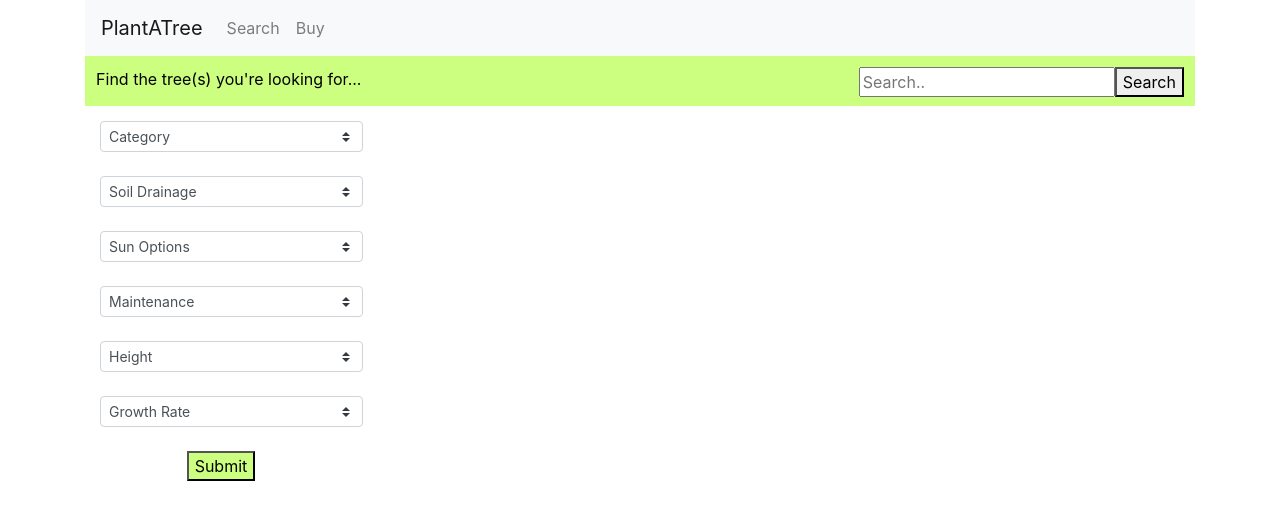
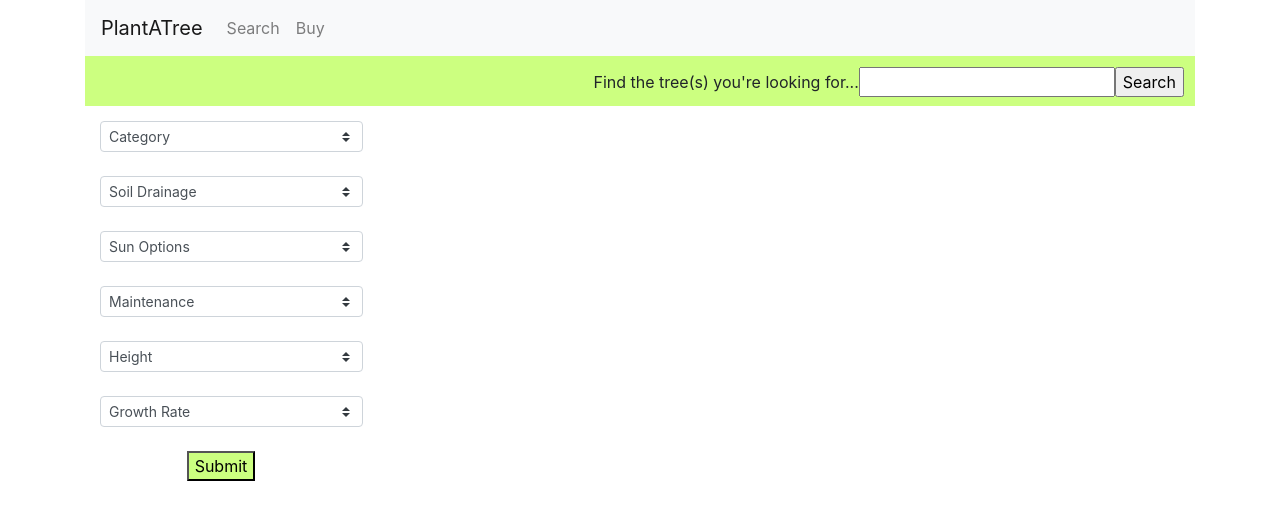
Before and after one commit to AlanaZupp/plant-a-tree, a React (Create React App) app: page /search in a window 1280 px wide. Shown: the top 520 px of the page. Built offline with nearby package versions, Linux system fonts and the light colour scheme.

Commit message:
Implemented SearchBox component

```diff
--- /dev/null
+++ b/src/components/SearchBox.component.js
@@ -0,0 +1,32 @@
+import React, {Component} from 'react';
+
+export default class SearchBox extends Component {
+    constructor(props) {
+        super(props);
+        this.state = {value: ''};
+
+        this.handleChange = this.handleChange.bind(this);
+        this.handleSubmit = this.handleSubmit.bind(this);
+    }
+
+    handleChange(event) {
+        this.setState({value: event.target.value});
+    }
+
+    handleSubmit(event) {
+        this.props.searchRes(this.state.value);
+        event.preventDefault();
+    }
+
+    render() {
+        return(
+            <form onSubmit={this.handleSubmit}>
+                <label>
+                    Find the tree(s) you're looking for...
+                    <input type="text" value={this.state.value} onChange={this.handleChange} />
+                </label>
+                <input type="submit" value="Search" />
+            </form>
+        );
+    }
+}
--- a/src/components/searchpage.component.js
+++ b/src/components/searchpage.component.js
@@ -1,4 +1,5 @@
 import React, {Component} from 'react';
+import SearchBox from "./SearchBox.component";
 import "./searchpage.css";
 
 //array of json tree objects
@@ -12,10 +13,8 @@ export default class SearchPage extends Component{
         return(
             <div className="fullPage">
                 <div className="searchBar">
-                    <p>Find the tree(s) you're looking for...</p>
                     <div className="search">
-                        <input type="text" placeholder="Search.." id="searchBox"></input>
-                        <button type="button" onClick={this.searchRes}>Search</button><br/><br/>
+                        <SearchBox searchRes={this.searchRes}/>
                     </div>
                 </div>
                 <div className="options">
@@ -109,6 +108,27 @@ export default class SearchPage extends Component{
     //     }
     // }
 
-    // //blank search function
-    // searchRes(){}
+    searchRes(value) {
+        results = "";
+
+        for (var i = 0; i<trees.length; i++) {
+            if (trees[i].state.name.toLowerCase().includes(value.toLowerCase()) || trees[i].state.category.toLowerCase().includes(value.toLowerCase()))
+            {
+                results += trees[i].result_string();
+                if (i < trees.length + 1)
+                {
+                    results += "<br/>";
+                }
+            }
+        }
+
+        if(results!=="") {
+            //change result paragraph to show the list of trees
+            document.getElementById('result').innerHTML="The Result was: <br/>"+results;
+        }
+        else {
+            // this is within the for loop
+            document.getElementById('result').innerHTML="The Results show nothing";
+        }
+    }
 }
--- a/src/components/tree.js
+++ b/src/components/tree.js
@@ -23,7 +23,7 @@ class Tree extends React.Component {
 
     result_string()
     {
-        var string = this.state.name + " <img src='"+this.state.pic+"'/>";
+        var string = this.state.name + " <br/><img src='"+this.state.pic+"'/>";
         return string;
     }
 }
```
